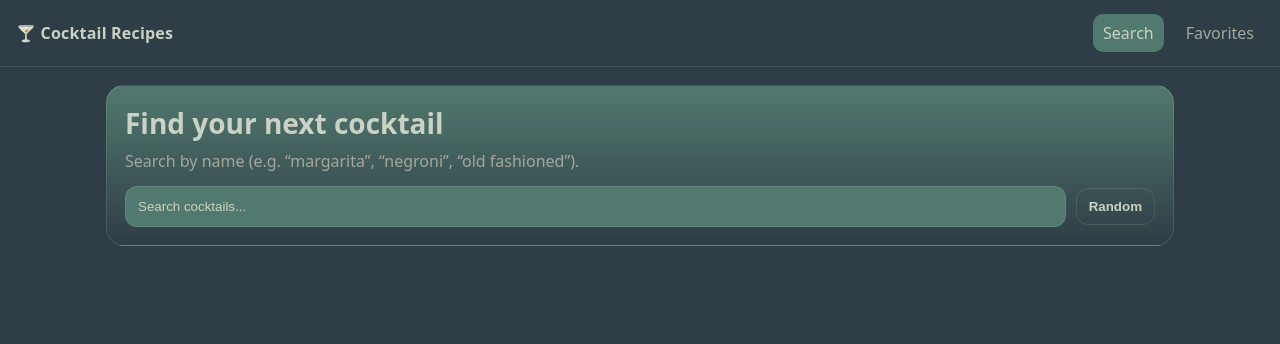
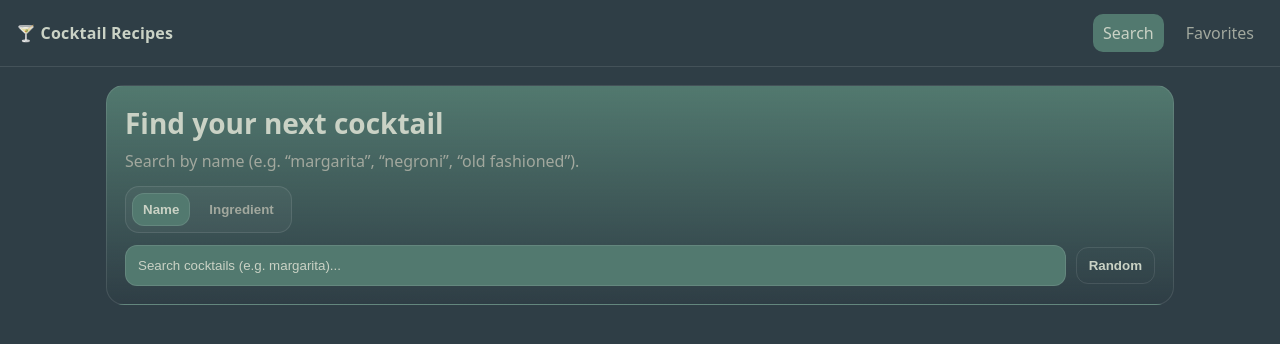
Before and after one commit to tworoniak/cocktail-recipes, a React (Vite) app: page / in a window 1280 px wide. Shown: the top 344 px of the page. Built offline with nearby package versions, Linux system fonts and the light colour scheme.

Commit message:
search by ingredient

```diff
--- a/src/pages/SearchPage/SearchPage.module.scss
+++ b/src/pages/SearchPage/SearchPage.module.scss
@@ -71,3 +71,34 @@
   color: var(--muted);
   font-size: 13px;
 }
+
+.modeRow {
+  display: inline-flex;
+  gap: 8px;
+  padding: 6px;
+  border-radius: 14px;
+  background: rgba(255, 255, 255, 0.04);
+  border: 1px solid var(--border);
+  margin-bottom: 12px;
+}
+
+.modeBtn {
+  border: 1px solid transparent;
+  background: transparent;
+  color: var(--muted);
+  padding: 8px 10px;
+  border-radius: 12px;
+  cursor: pointer;
+  font-weight: 700;
+
+  &:hover {
+    background: rgba(255, 255, 255, 0.05);
+    color: var(--text);
+  }
+}
+
+.modeActive {
+  background: var(--surface);
+  border-color: var(--border);
+  color: var(--text);
+}
--- a/src/pages/SearchPage/SearchPage.tsx
+++ b/src/pages/SearchPage/SearchPage.tsx
@@ -5,22 +5,29 @@ import { Button } from '../../components/ui/Button/Button';
 import { Spinner } from '../../components/ui/Spinner/Spinner';
 import { useDebounce } from '../../hooks/useDebounce';
 import { useFavorites } from '../../features/favorites/useFavorites';
+
+import { CocktailGrid } from '../../components/cocktails/CocktailGrid/CocktailGrid';
+import styles from './SearchPage.module.scss';
 import {
+  filterCocktailsByIngredient,
   getRandomCocktail,
   searchCocktailsByName,
 } from '../../services/cocktaildb';
-import { CocktailGrid } from '../../components/cocktails/CocktailGrid/CocktailGrid';
-import styles from './SearchPage.module.scss';
 
 export function SearchPage() {
   const [term, setTerm] = useState('');
+  const [mode, setMode] = useState<'name' | 'ingredient'>('name');
+
   const debounced = useDebounce(term, 350);
 
   const { favoritesSet, toggleFavorite } = useFavorites();
 
   const searchQuery = useQuery({
-    queryKey: ['cocktails', 'search', debounced],
-    queryFn: () => searchCocktailsByName(debounced),
+    queryKey: ['cocktails', mode, debounced],
+    queryFn: () =>
+      mode === 'name'
+        ? searchCocktailsByName(debounced)
+        : filterCocktailsByIngredient(debounced),
     enabled: debounced.trim().length > 0,
   });
 
@@ -44,18 +51,38 @@ export function SearchPage() {
           Search by name (e.g. “margarita”, “negroni”, “old fashioned”).
         </p>
 
+        <div className={styles.modeRow}>
+          <button
+            type='button'
+            className={`${styles.modeBtn} ${mode === 'name' ? styles.modeActive : ''}`}
+            onClick={() => setMode('name')}
+          >
+            Name
+          </button>
+          <button
+            type='button'
+            className={`${styles.modeBtn} ${mode === 'ingredient' ? styles.modeActive : ''}`}
+            onClick={() => setMode('ingredient')}
+          >
+            Ingredient
+          </button>
+        </div>
         <div className={styles.controls}>
           <Input
             value={term}
             onChange={(e) => setTerm(e.target.value)}
-            placeholder='Search cocktails...'
+            placeholder={
+              mode === 'name'
+                ? 'Search cocktails (e.g. margarita)...'
+                : 'Search by ingredient (e.g. gin)...'
+            }
             aria-label='Search cocktails'
           />
           <Button
             type='button'
             variant='ghost'
             onClick={() => randomQuery.refetch()}
-            disabled={randomQuery.isFetching}
+            disabled={randomQuery.isFetching || mode === 'ingredient'}
           >
             Random
           </Button>
@@ -92,7 +119,10 @@ export function SearchPage() {
         <div className={styles.error}>Something went wrong. Try again.</div>
       )}
       {showEmpty && (
-        <div className={styles.empty}>No results for “{debounced}”.</div>
+        <div className={styles.empty}>
+          No results for {mode === 'name' ? 'name' : 'ingredient'} “{debounced}
+          ”.
+        </div>
       )}
 
       {cocktails.length > 0 && (
--- a/src/services/cocktaildb.ts
+++ b/src/services/cocktaildb.ts
@@ -25,6 +25,42 @@ type IngredientIndex =
 
 type IngredientKey = `strIngredient${IngredientIndex}`;
 type MeasureKey = `strMeasure${IngredientIndex}`;
+
+type CocktailDbFilterDrink = {
+  idDrink: string;
+  strDrink: string;
+  strDrinkThumb: string;
+};
+
+type CocktailDbFilterResponse = {
+  drinks: CocktailDbFilterDrink[] | null;
+};
+
+function mapFilterDrinkToCocktail(drink: CocktailDbFilterDrink): Cocktail {
+  return {
+    id: drink.idDrink,
+    name: drink.strDrink,
+    thumbnail: drink.strDrinkThumb,
+    category: undefined,
+    alcoholic: undefined,
+    glass: undefined,
+    instructions: undefined,
+    ingredients: [],
+  };
+}
+
+export async function filterCocktailsByIngredient(
+  ingredient: string,
+): Promise<Cocktail[]> {
+  const q = ingredient.trim();
+  if (!q) return [];
+
+  const data = await fetchJson<CocktailDbFilterResponse>(
+    `${API_BASE}/filter.php?i=${encodeURIComponent(q)}`,
+  );
+
+  return (data.drinks ?? []).map(mapFilterDrinkToCocktail);
+}
 
 export type CocktailDbDrink = {
   idDrink: string;
```
Also changed, not shown: 1 other file (tests, documents, lock files or other folders).
